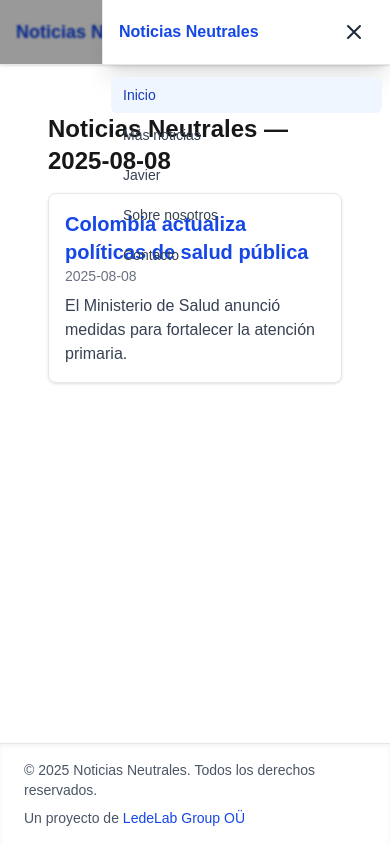
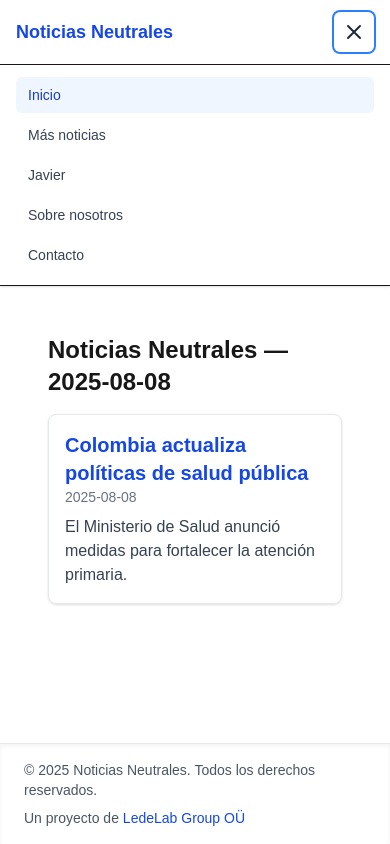
Before and after one commit to ledelab2030/noticias-neutrales, a Next.js app: page / in a window 390 px wide. Both pictures are taken after a click on the button "Abrir menú". Built offline with nearby package versions, Linux system fonts and the light colour scheme.

Commit message:
Fix: fondo hamburguesa en dark

```diff
--- a/src/components/Header.tsx
+++ b/src/components/Header.tsx
@@ -2,7 +2,7 @@
 
 import Link from 'next/link'
 import { usePathname } from 'next/navigation'
-import { useEffect, useState } from 'react'
+import { useState } from 'react'
 import clsx from 'clsx'
 
 const links = [
@@ -17,15 +17,6 @@ export default function Header() {
   const [open, setOpen] = useState(false)
   const pathname = usePathname()
 
-  // Bloquear scroll cuando el drawer está abierto
-  useEffect(() => {
-    if (open) {
-      const prev = document.body.style.overflow
-      document.body.style.overflow = 'hidden'
-      return () => { document.body.style.overflow = prev }
-    }
-  }, [open])
-
   const NavLinks = ({ onClick }: { onClick?: () => void }) => (
     <>
       {links.map((l) => {
@@ -38,8 +29,8 @@ export default function Header() {
             className={clsx(
               'px-3 py-2 rounded-md text-sm font-medium transition-colors',
               active
-                ? 'text-blue-800 bg-blue-50 dark:text-blue-300 dark:bg-blue-950/30'
-                : 'text-gray-700 hover:text-blue-700 hover:bg-gray-50 dark:text-gray-200 dark:hover:text-blue-300 dark:hover:bg-gray-800'
+                ? 'text-blue-800 bg-blue-50 dark:text-blue-300 dark:bg-gray-800'
+                : 'text-gray-700 hover:text-blue-700 hover:bg-gray-50 dark:text-gray-200 dark:hover:text-blue-300 dark:hover:bg-gray-700'
             )}
           >
             {l.label}
@@ -50,12 +41,9 @@ export default function Header() {
   )
 
   return (
-    <header className="sticky top-0 z-50 bg-white/90 dark:bg-gray-900/80 backdrop-blur border-b border-gray-200 dark:border-gray-800 shadow-sm">
+    <header className="bg-white dark:bg-gray-900 border-b shadow-sm">
       <div className="max-w-5xl mx-auto px-4 sm:px-6 py-3 flex items-center justify-between">
-        <Link
-          href="/"
-          className="text-lg sm:text-xl font-bold text-blue-700 dark:text-blue-300 hover:opacity-90"
-        >
+        <Link href="/" className="text-lg sm:text-xl font-bold text-blue-700 dark:text-blue-300">
           Noticias Neutrales
         </Link>
 
@@ -67,69 +55,45 @@ export default function Header() {
         {/* Mobile button */}
         <button
           type="button"
-          aria-label={open ? 'Cerrar menú' : 'Abrir menú'}
+          aria-label="Abrir menú"
           aria-expanded={open}
-          aria-controls="mobile-drawer"
+          aria-controls="mobile-menu"
           onClick={() => setOpen((v) => !v)}
           className="md:hidden inline-flex items-center justify-center rounded-md p-2 hover:bg-gray-100 dark:hover:bg-gray-800 focus:outline-none focus:ring-2 focus:ring-blue-500"
         >
           {/* Icono hamburguesa */}
           <svg
-            className={clsx('h-6 w-6 text-gray-800 dark:text-gray-200', open ? 'hidden' : 'block')}
+            className={clsx('h-6 w-6', open ? 'hidden' : 'block')}
             xmlns="http://www.w3.org/2000/svg" fill="none" viewBox="0 0 24 24"
             stroke="currentColor" strokeWidth="2"
           >
-            <path strokeLinecap="round" strokeLinejoin="round" d="M4 6h16M4 12h16M4 18h16"/>
+            <path strokeLinecap="round" strokeLinejoin="round" d="M4 6h16M4 12h16M4 18h16"
+              className="stroke-gray-800 dark:stroke-gray-200" />
           </svg>
           {/* Icono cerrar */}
           <svg
-            className={clsx('h-6 w-6 text-gray-800 dark:text-gray-200', open ? 'block' : 'hidden')}
+            className={clsx('h-6 w-6', open ? 'block' : 'hidden')}
             xmlns="http://www.w3.org/2000/svg" fill="none" viewBox="0 0 24 24"
             stroke="currentColor" strokeWidth="2"
           >
-            <path strokeLinecap="round" strokeLinejoin="round" d="M6 18L18 6M6 6l12 12"/>
+            <path strokeLinecap="round" strokeLinejoin="round" d="M6 18L18 6M6 6l12 12"
+              className="stroke-gray-800 dark:stroke-gray-200" />
           </svg>
         </button>
       </div>
 
-      {/* Overlay */}
+      {/* Mobile menu */}
       <div
+        id="mobile-menu"
         className={clsx(
-          'fixed inset-0 z-40 bg-black/40 backdrop-blur-[1px] transition-opacity md:hidden',
-          open ? 'opacity-100 pointer-events-auto' : 'opacity-0 pointer-events-none'
+          'md:hidden border-t dark:border-gray-700',
+          open ? 'block' : 'hidden'
         )}
-        aria-hidden={!open}
-        onClick={() => setOpen(false)}
-      />
-
-      {/* Drawer */}
-      <aside
-        id="mobile-drawer"
-        className={clsx(
-          'fixed right-0 top-0 z-50 h-full w-72 bg-white dark:bg-gray-900 border-l border-gray-200 dark:border-gray-800 shadow-xl md:hidden',
-          'transform transition-transform duration-200 ease-out',
-          open ? 'translate-x-0' : 'translate-x-full'
-        )}
-        role="dialog"
-        aria-modal="true"
       >
-        <div className="px-4 py-3 flex items-center justify-between border-b border-gray-200 dark:border-gray-800">
-          <span className="font-semibold text-blue-700 dark:text-blue-300">Noticias Neutrales</span>
-          <button
-            aria-label="Cerrar menú"
-            className="rounded-md p-2 hover:bg-gray-100 dark:hover:bg-gray-800"
-            onClick={() => setOpen(false)}
-          >
-            <svg xmlns="http://www.w3.org/2000/svg" className="h-6 w-6 text-gray-800 dark:text-gray-200" fill="none"
-                 viewBox="0 0 24 24" stroke="currentColor" strokeWidth="2">
-              <path strokeLinecap="round" strokeLinejoin="round" d="M6 18L18 6M6 6l12 12"/>
-            </svg>
-          </button>
-        </div>
-        <nav className="px-2 py-3 flex flex-col gap-1">
+        <nav className="px-4 py-3 flex flex-col gap-1 bg-white dark:bg-gray-900">
           <NavLinks onClick={() => setOpen(false)} />
         </nav>
-      </aside>
+      </div>
     </header>
   )
 }
```
